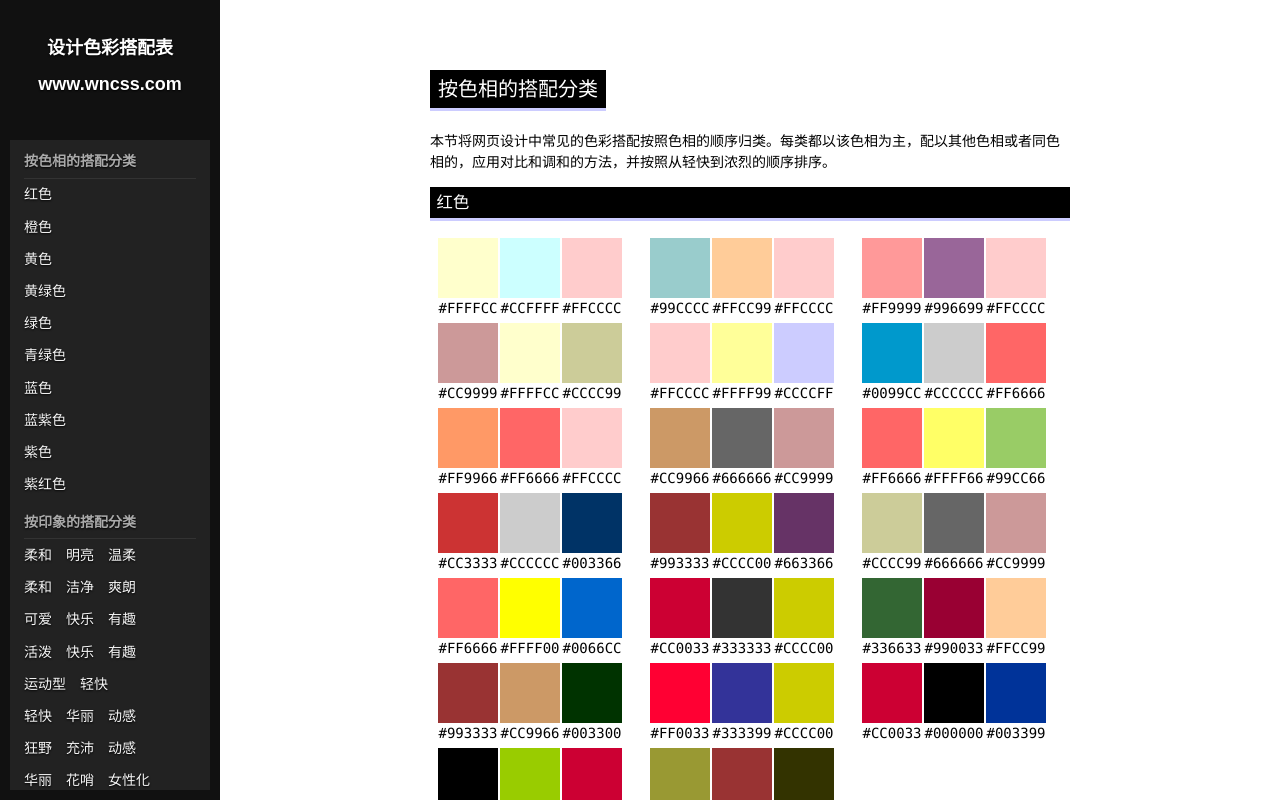
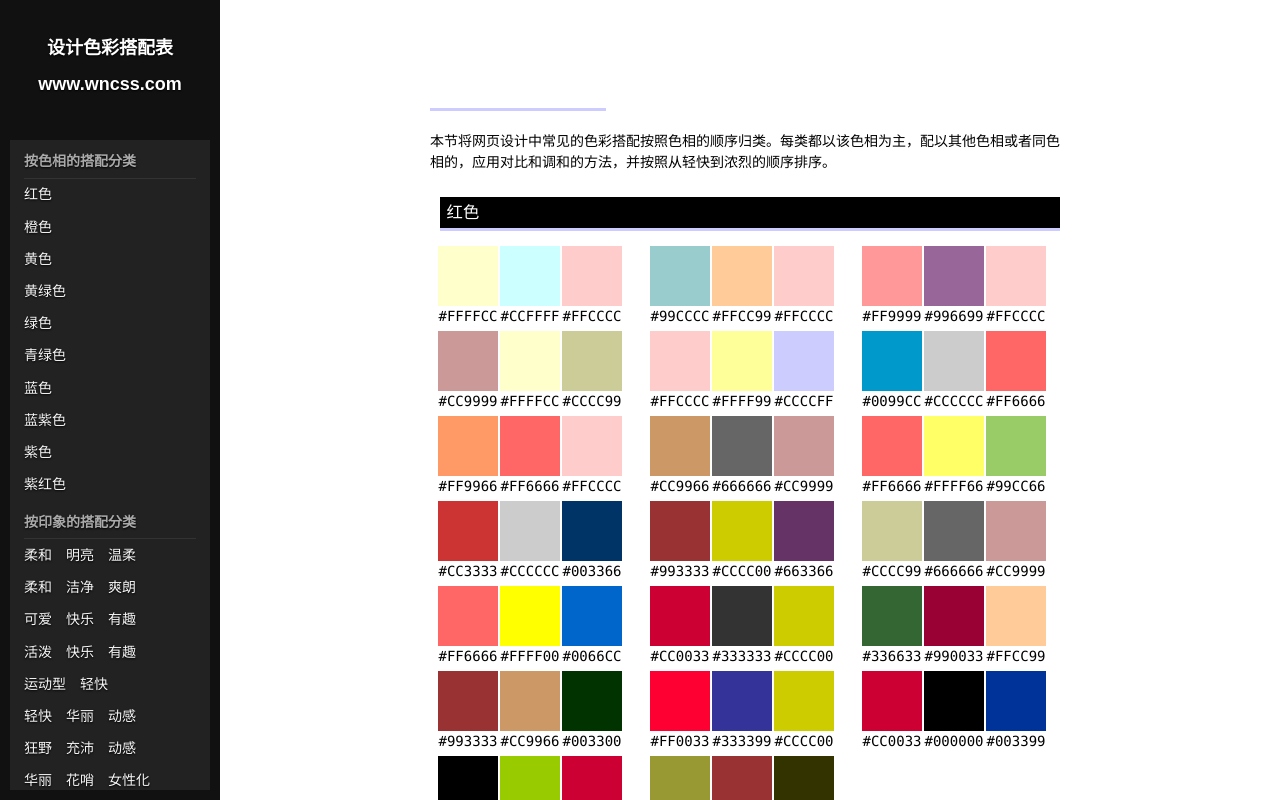
Before and after one commit to iuunhao/StaticDemos, a plain HTML site: page color.html in a window 1280 px wide. Drawn offline with Linux system fonts and the light colour scheme.

Commit message:
add margin

```diff
--- a/color.html
+++ b/color.html
@@ -11,8 +11,8 @@ body {font:14px/1.5 '\5FAE\8F6F\96C5\9ED1', Arial,Helvetica,sans-serif; -ms-over
 #wrapper {overflow:auto; overflow-x:hidden; margin-left:220px; height:100%}
 #main {margin:0 auto; width:640px}
 h2, h3 {font-weight:400;margin-bottom:1em; padding:.2em .4em; border-bottom:3px solid #CCF; background:#000; color:#fff}
-h2 {display:inline-block; font-size: 20px;}
-
+h2 {display:inline-block; font-size: 20px;background: #fff url() 0 0 no-repeat;}
+h3 {margin: 10px;}
 blockquote {margin-bottom:1em}
 .section, .sub-section, .groups {clear:both}
 .section {overflow:hidden; margin:5em 0}
```
